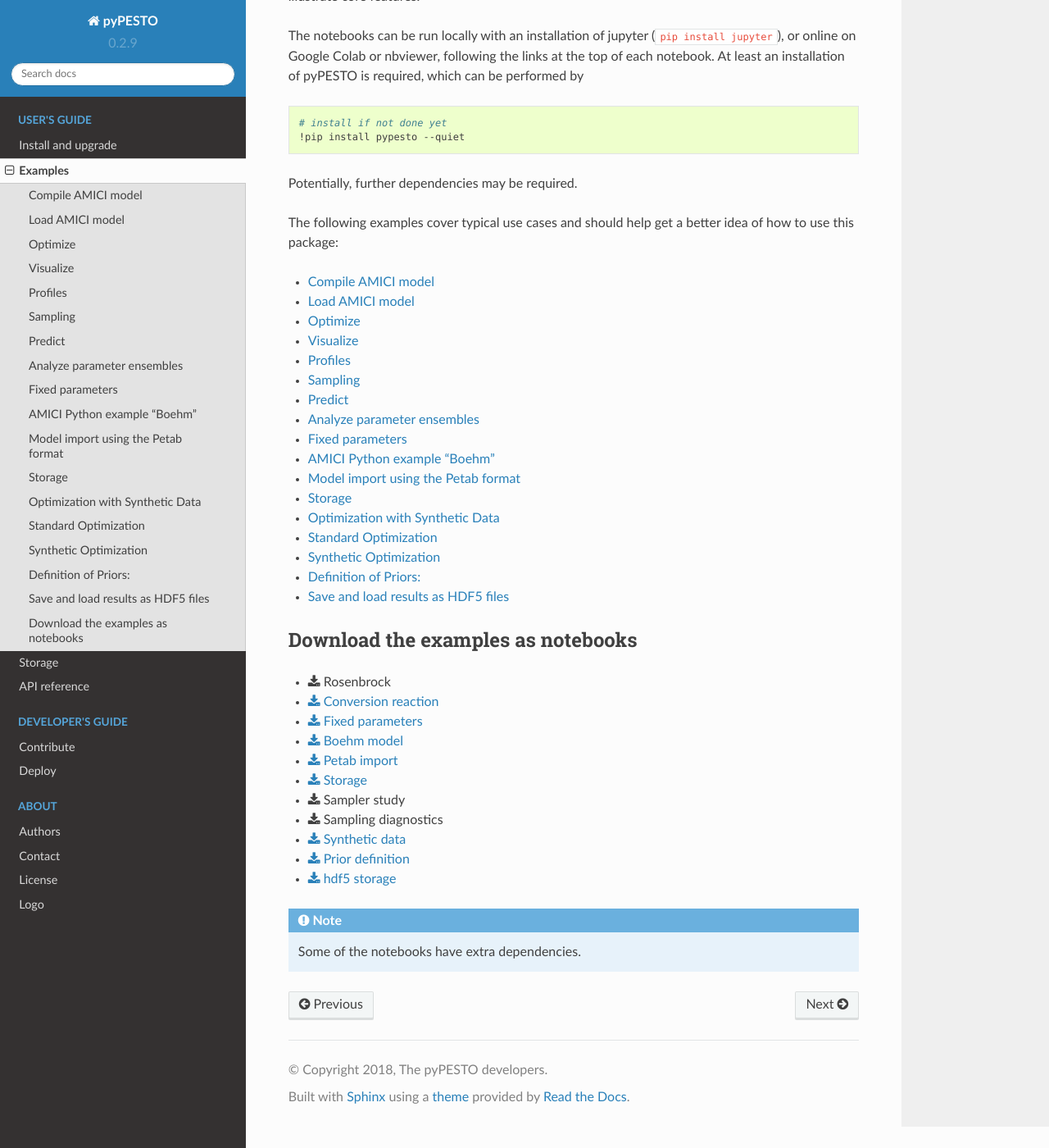
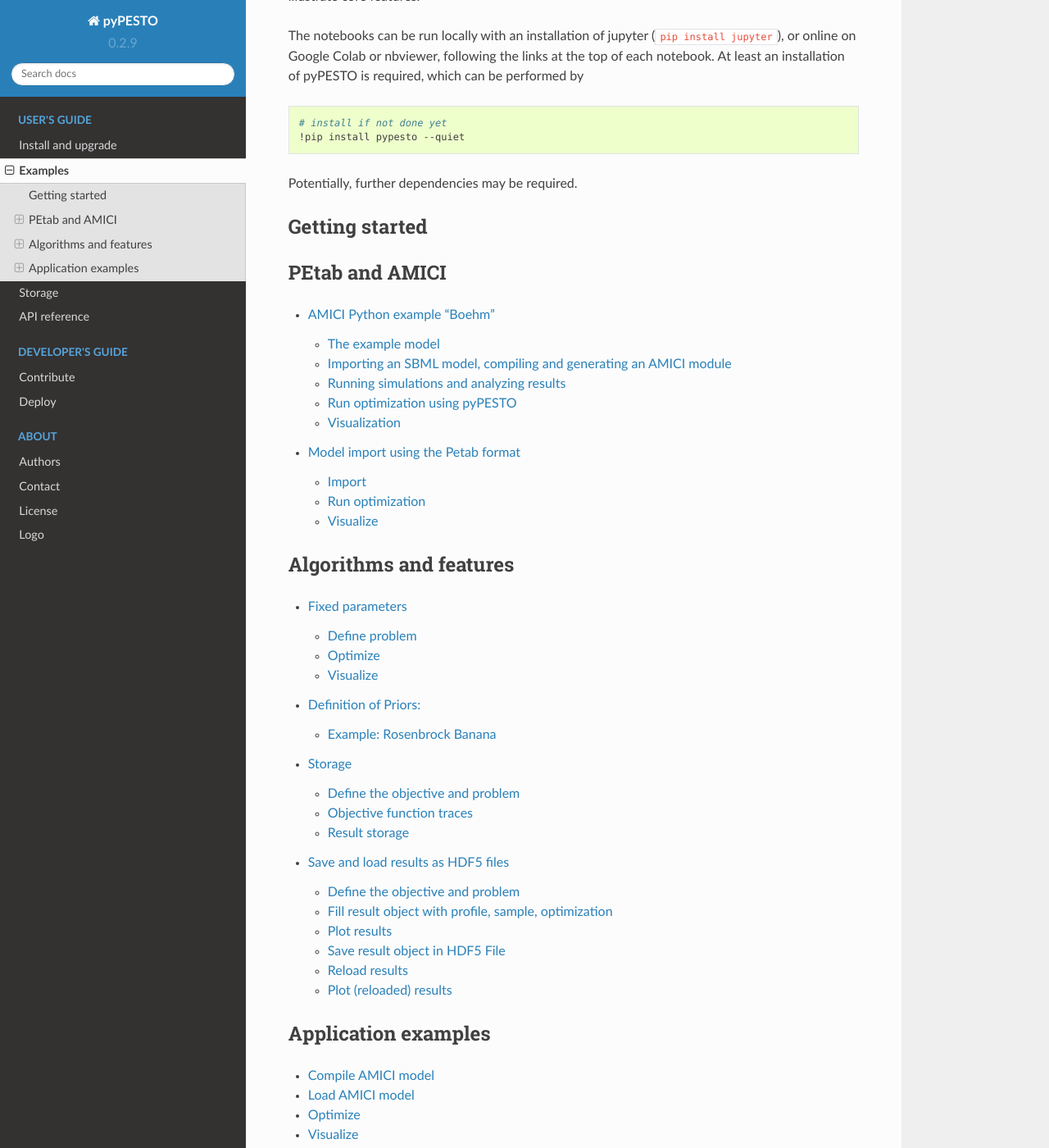
Before and after one commit to ICB-DCM/pyPESTO, a Sphinx documentation site: the page built from doc/example.rst, in a window 1280 px wide and 1400 px high, scrolled down 200 px. Shown: the whole window at 82% size. Built offline with Sphinx 7.4.7 and the Read the Docs theme 2.0.0, drawn with Linux system fonts in a browser that asks for light colours; pages that are not in the unit, such as notebooks, are missing from menus.

Commit message:
reorganize nbs

```diff
--- a/doc/example.rst
+++ b/doc/example.rst
@@ -16,39 +16,42 @@ At least an installation of pyPESTO is required, which can be performed by
 
 Potentially, further dependencies may be required.
 
-The following examples cover typical use cases and should help get a better
-idea of how to use this package:
+
+Getting started
+---------------
 
 .. toctree::
-   :maxdepth: 1
+   :maxdepth: 2
 
    example/rosenbrock.ipynb
-   example/conversion_reaction.ipynb
-   example/fixed_parameters.ipynb
+
+PEtab and AMICI
+---------------
+
+.. toctree::
+   :maxdepth: 2
+
    example/amici_import.ipynb
    example/petab_import.ipynb
-   example/store.ipynb
+
+Algorithms and features
+-----------------------
+
+.. toctree::
+   :maxdepth: 2
+
+   example/fixed_parameters.ipynb
+   example/prior_definition.ipynb
    example/sampler_study.ipynb
    example/sampling_diagnostics.ipynb
-   example/synthetic_data.ipynb
-   example/prior_definition.ipynb
+   example/store.ipynb
    example/hdf5_storage.ipynb
 
-Download the examples as notebooks
-----------------------------------
+Application examples
+--------------------
 
-* :download:`Rosenbrock <example/rosenbrock.ipynb>`
-* :download:`Conversion reaction <example/conversion_reaction.ipynb>`
-* :download:`Fixed parameters <example/fixed_parameters.ipynb>`
-* :download:`Boehm model <example/amici_import.ipynb>`
-* :download:`Petab import <example/petab_import.ipynb>`
-* :download:`Storage <example/store.ipynb>`
-* :download:`Sampler study <example/sampler_study.ipynb>`
-* :download:`Sampling diagnostics <example/sampling_diagnostics.ipynb>`
-* :download:`Synthetic data <example/synthetic_data.ipynb>`
-* :download:`Prior definition <example/prior_definition.ipynb>`
-* :download:`hdf5 storage <example/hdf5_storage.ipynb>`
+.. toctree::
+   :maxdepth: 2
 
-
-.. Note::
-   Some of the notebooks have extra dependencies.
+   example/conversion_reaction.ipynb
+   example/synthetic_data.ipynb
```
